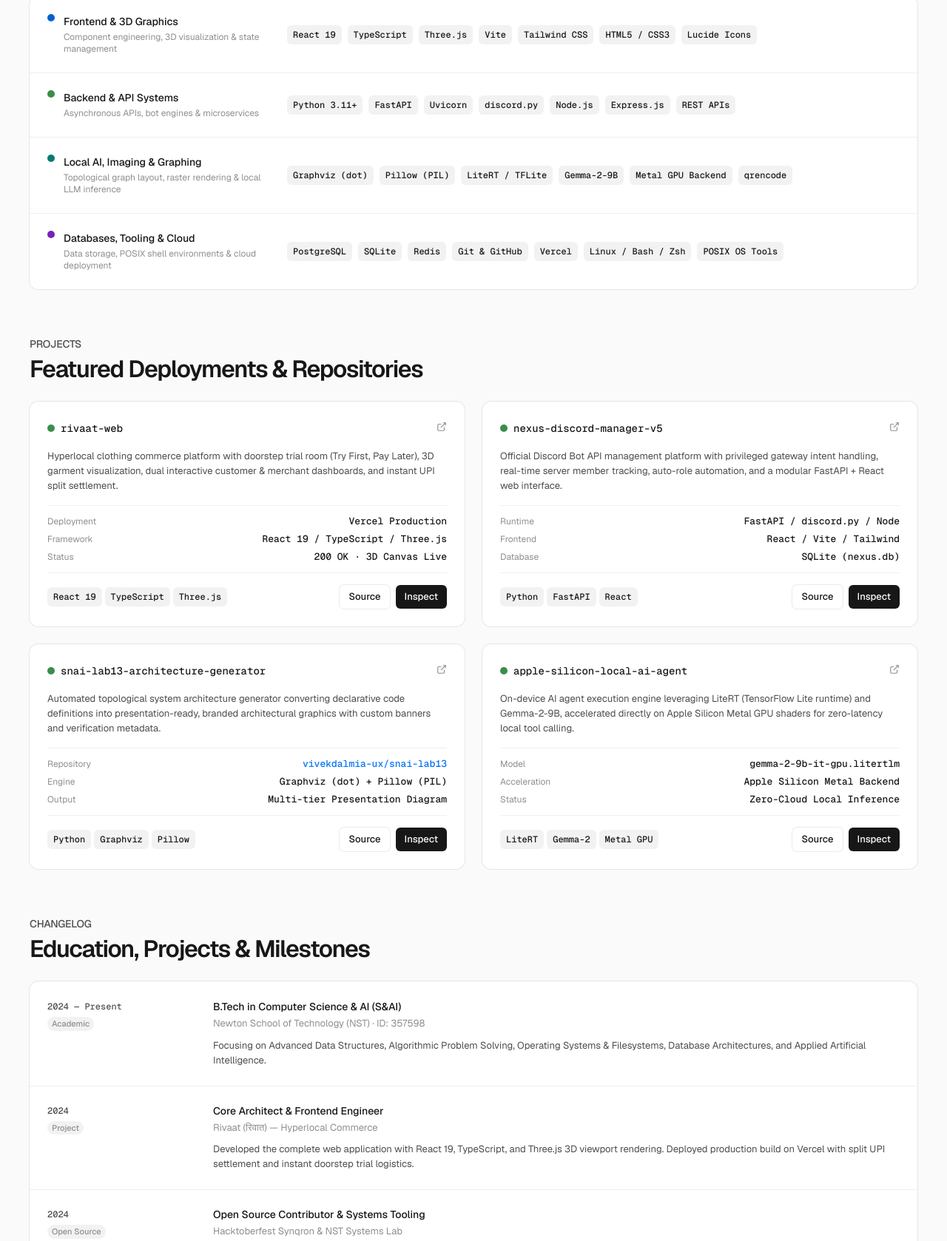
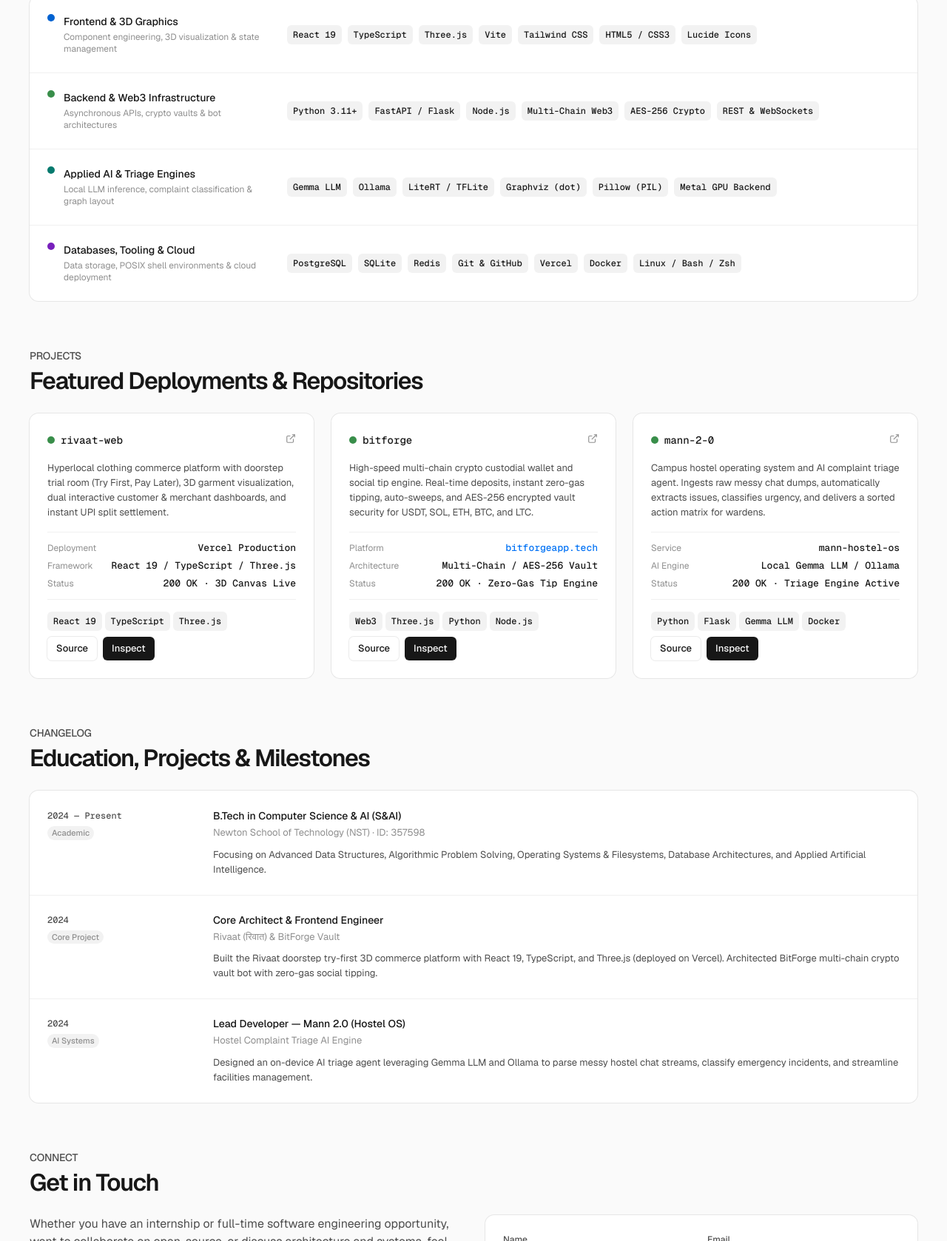
Before and after one commit to vivekdalmia-ux/portfolio, a plain HTML site: page index.html in a window 1280 px wide. Shown: the part 1006-2684 px from the top of the page at 74% size. Drawn offline with nearby package versions, Linux system fonts and the light colour scheme.

Commit message:
feat: replace 3 projects with BitForge and Mann 2.0

```diff
--- a/index.html
+++ b/index.html
@@ -3,7 +3,7 @@
 <head>
   <meta charset="UTF-8">
   <meta name="viewport" content="width=device-width, initial-scale=1.0">
-  <meta name="description" content="Vivek Dalmia — Software Engineer studying CS & AI at Newton School of Technology. Full-stack development, 3D web applications, systems tools, and local AI agent runtimes.">
+  <meta name="description" content="Vivek Dalmia — Software Engineer studying CS & AI at Newton School of Technology. Full-stack development, 3D commerce experiences, Web3 custodial vaults, and AI operating systems.">
   <meta name="author" content="Vivek Dalmia">
   <title>Vivek Dalmia — Software Engineer</title>
 
@@ -68,7 +68,7 @@
 
           <h1 class="hero-headline">Vivek Dalmia</h1>
           <p class="hero-subhead">
-            Software Engineer studying Computer Science &amp; Artificial Intelligence at Newton School of Technology. Building full-stack web applications, 3D commerce experiences, system architecture tooling, and on-device AI runtimes.
+            Software Engineer studying Computer Science &amp; Artificial Intelligence at Newton School of Technology. Architecting 3D commerce platforms, Web3 multi-chain custodial vaults, and intelligent campus operating systems.
           </p>
 
           <div class="hero-controls">
@@ -133,10 +133,10 @@
         <div class="about-layout">
           <div class="about-copy">
             <p class="body-text">
-              I am a Computer Science &amp; Artificial Intelligence (S&amp;AI) student at <strong>Newton School of Technology (NST)</strong>. My focus spans end-to-end software development: from 3D interactive web frontends to scalable backend API servers, systems architecture tools, and on-device AI runtimes.
+              I am a Computer Science &amp; Artificial Intelligence (S&amp;AI) student at <strong>Newton School of Technology (NST)</strong>. My work focuses on building full-stack platforms that bridge complex backends with high-performance interactive interfaces.
             </p>
             <p class="body-text">
-              I believe in building software that solves concrete, real-world problems. Whether building <em>Rivaat</em>—a hyperlocal try-before-you-buy commerce platform with Three.js rendering—or engineering Python graph generators with Graphviz and Pillow, I emphasize clean code, modular architecture, and low-latency execution.
+              My flagship developments include <strong>Rivaat</strong> (a 3D doorstep trial commerce platform on React 19 &amp; Three.js), <strong>BitForge</strong> (a multi-chain crypto custodial vault with social tipping bot capabilities), and <strong>Mann 2.0</strong> (an AI-powered hostel operating system that parses unstructured student chat dumps into prioritized maintenance actions).
             </p>
           </div>
 
@@ -144,33 +144,33 @@
             <div class="spec-card">
               <div class="spec-header">
                 <span class="status-dot status-blue" aria-hidden="true"></span>
-                <span class="spec-title">3D Web &amp; Modern UI</span>
+                <span class="spec-title">3D Web &amp; Commerce</span>
               </div>
-              <p class="spec-body">React 19, TypeScript, and Three.js 3D model visualization with Tailwind CSS styling.</p>
+              <p class="spec-body">React 19, TypeScript, and Three.js 3D garment viewport visualization with zero upfront pay model.</p>
             </div>
 
             <div class="spec-card">
               <div class="spec-header">
                 <span class="status-dot status-teal" aria-hidden="true"></span>
-                <span class="spec-title">Systems &amp; Architecture Tools</span>
+                <span class="spec-title">Web3 &amp; Custodial Vaults</span>
               </div>
-              <p class="spec-body">Automated code-to-architecture diagram pipelines utilizing Graphviz and Pillow raster composition.</p>
+              <p class="spec-body">BitForge multi-chain crypto custodial engine with zero-gas tips, automated sweeps, and AES-256 security.</p>
             </div>
 
             <div class="spec-card">
               <div class="spec-header">
                 <span class="status-dot status-purple" aria-hidden="true"></span>
-                <span class="spec-title">On-Device AI Runtimes</span>
+                <span class="spec-title">AI &amp; Campus Systems</span>
               </div>
-              <p class="spec-body">Deploying LiteRT and Gemma-2-9B local agents targeting Apple Silicon Metal GPU acceleration.</p>
+              <p class="spec-body">Mann 2.0 on-device LLM complaint triage engine classifying urgency and routing hostel operations.</p>
             </div>
 
             <div class="spec-card">
               <div class="spec-header">
                 <span class="status-dot status-green" aria-hidden="true"></span>
-                <span class="spec-title">Automation &amp; API Servers</span>
+                <span class="spec-title">Full-Stack Architecture</span>
               </div>
-              <p class="spec-body">High-performance async services built with FastAPI, Uvicorn, discord.py, and SQLite/Postgres.</p>
+              <p class="spec-body">High-performance async services built with Python, Node.js, FastAPI, Flask, and PostgreSQL.</p>
             </div>
           </div>
         </div>
@@ -204,42 +204,41 @@
             </div>
           </div>
 
-          <!-- Row 2: Backend & Systems -->
+          <!-- Row 2: Backend & Web3 -->
           <div class="skill-row">
             <div class="skill-row-info">
               <span class="status-dot status-green" aria-hidden="true"></span>
               <div>
-                <div class="skill-category">Backend &amp; API Systems</div>
-                <div class="skill-desc">Asynchronous APIs, bot engines &amp; microservices</div>
+                <div class="skill-category">Backend &amp; Web3 Infrastructure</div>
+                <div class="skill-desc">Asynchronous APIs, crypto vaults &amp; bot architectures</div>
               </div>
             </div>
             <div class="skill-tokens">
               <code class="code-token">Python 3.11+</code>
-              <code class="code-token">FastAPI</code>
-              <code class="code-token">Uvicorn</code>
-              <code class="code-token">discord.py</code>
+              <code class="code-token">FastAPI / Flask</code>
               <code class="code-token">Node.js</code>
-              <code class="code-token">Express.js</code>
-              <code class="code-token">REST APIs</code>
+              <code class="code-token">Multi-Chain Web3</code>
+              <code class="code-token">AES-256 Crypto</code>
+              <code class="code-token">REST &amp; WebSockets</code>
             </div>
           </div>
 
-          <!-- Row 3: Systems, Imaging & Local AI -->
+          <!-- Row 3: AI & Imaging -->
           <div class="skill-row">
             <div class="skill-row-info">
               <span class="status-dot status-teal" aria-hidden="true"></span>
               <div>
-                <div class="skill-category">Local AI, Imaging &amp; Graphing</div>
-                <div class="skill-desc">Topological graph layout, raster rendering &amp; local LLM inference</div>
+                <div class="skill-category">Applied AI &amp; Triage Engines</div>
+                <div class="skill-desc">Local LLM inference, complaint classification &amp; graph layout</div>
               </div>
             </div>
             <div class="skill-tokens">
+              <code class="code-token">Gemma LLM</code>
+              <code class="code-token">Ollama</code>
+              <code class="code-token">LiteRT / TFLite</code>
               <code class="code-token">Graphviz (dot)</code>
               <code class="code-token">Pillow (PIL)</code>
-              <code class="code-token">LiteRT / TFLite</code>
-              <code class="code-token">Gemma-2-9B</code>
               <code class="code-token">Metal GPU Backend</code>
-              <code class="code-token">qrencode</code>
             </div>
           </div>
 
@@ -258,8 +257,8 @@
               <code class="code-token">Redis</code>
               <code class="code-token">Git &amp; GitHub</code>
               <code class="code-token">Vercel</code>
+              <code class="code-token">Docker</code>
               <code class="code-token">Linux / Bash / Zsh</code>
-              <code class="code-token">POSIX OS Tools</code>
             </div>
           </div>
         </div>
@@ -273,7 +272,7 @@
         </div>
 
         <div class="projects-grid">
-          <!-- Real Project 1: Rivaat -->
+          <!-- Project 1: Rivaat -->
           <article class="project-box">
             <div class="project-box-header">
               <div class="project-title-area">
@@ -321,14 +320,14 @@
             </div>
           </article>
 
-          <!-- Real Project 2: Nexus Discord Manager -->
+          <!-- Project 2: BitForge -->
           <article class="project-box">
             <div class="project-box-header">
               <div class="project-title-area">
                 <span class="status-dot status-green" title="Active"></span>
-                <span class="project-name">nexus-discord-manager-v5</span>
+                <span class="project-name">bitforge</span>
               </div>
-              <a href="https://github.com/vivekdalmia-ux" target="_blank" rel="noopener noreferrer" class="icon-link" aria-label="View repository">
+              <a href="https://github.com/dalmiavivek/bitforge-website" target="_blank" rel="noopener noreferrer" class="icon-link" aria-label="View repository">
                 <svg width="14" height="14" viewBox="0 0 24 24" fill="none" stroke="currentColor" stroke-width="2">
                   <path d="M18 13v6a2 2 0 0 1-2 2H5a2 2 0 0 1-2-2V8a2 2 0 0 1 2-2h6"></path>
                   <polyline points="15 3 21 3 21 9"></polyline>
@@ -338,45 +337,46 @@
             </div>
 
             <p class="project-summary">
-              Official Discord Bot API management platform with privileged gateway intent handling, real-time server member tracking, auto-role automation, and a modular FastAPI + React web interface.
+              High-speed multi-chain crypto custodial wallet and social tip engine. Real-time deposits, instant zero-gas tipping, auto-sweeps, and AES-256 encrypted vault security for USDT, SOL, ETH, BTC, and LTC.
             </p>
 
             <div class="project-details">
               <div class="detail-row">
-                <span class="detail-label">Runtime</span>
-                <span class="detail-value meta-mono">FastAPI / discord.py / Node</span>
+                <span class="detail-label">Platform</span>
+                <a href="https://github.com/dalmiavivek/bitforge-website" target="_blank" rel="noopener noreferrer" class="detail-value meta-mono link">bitforgeapp.tech</a>
               </div>
               <div class="detail-row">
-                <span class="detail-label">Frontend</span>
-                <span class="detail-value meta-mono">React / Vite / Tailwind</span>
+                <span class="detail-label">Architecture</span>
+                <span class="detail-value meta-mono">Multi-Chain / AES-256 Vault</span>
               </div>
               <div class="detail-row">
-                <span class="detail-label">Database</span>
-                <span class="detail-value meta-mono">SQLite (nexus.db)</span>
+                <span class="detail-label">Status</span>
+                <span class="detail-value meta-mono">200 OK · Zero-Gas Tip Engine</span>
               </div>
             </div>
 
             <div class="project-footer">
               <div class="project-tags">
+                <code class="code-token">Web3</code>
+                <code class="code-token">Three.js</code>
                 <code class="code-token">Python</code>
-                <code class="code-token">FastAPI</code>
-                <code class="code-token">React</code>
+                <code class="code-token">Node.js</code>
               </div>
               <div class="project-actions">
-                <a href="https://github.com/vivekdalmia-ux" target="_blank" rel="noopener noreferrer" class="btn btn-sm btn-secondary">Source</a>
-                <a href="#projects" class="btn btn-sm btn-primary">Inspect</a>
+                <a href="https://github.com/dalmiavivek/bitforge-website" target="_blank" rel="noopener noreferrer" class="btn btn-sm btn-secondary">Source</a>
+                <a href="https://github.com/dalmiavivek/bitforge-website" target="_blank" rel="noopener noreferrer" class="btn btn-sm btn-primary">Inspect</a>
               </div>
             </div>
           </article>
 
-          <!-- Real Project 3: System Architecture Diagram Generator -->
+          <!-- Project 3: Mann 2.0 -->
           <article class="project-box">
             <div class="project-box-header">
               <div class="project-title-area">
                 <span class="status-dot status-green" title="Active"></span>
-                <span class="project-name">snai-lab13-architecture-generator</span>
+                <span class="project-name">mann-2-0</span>
               </div>
-              <a href="https://github.com/vivekdalmia-ux/snai-lab13" target="_blank" rel="noopener noreferrer" class="icon-link" aria-label="View repository">
+              <a href="https://github.com/dalmiavivek/hostel-complaint-triage" target="_blank" rel="noopener noreferrer" class="icon-link" aria-label="View repository">
                 <svg width="14" height="14" viewBox="0 0 24 24" fill="none" stroke="currentColor" stroke-width="2">
                   <path d="M18 13v6a2 2 0 0 1-2 2H5a2 2 0 0 1-2-2V8a2 2 0 0 1 2-2h6"></path>
                   <polyline points="15 3 21 3 21 9"></polyline>
@@ -386,81 +386,34 @@
             </div>
 
             <p class="project-summary">
-              Automated topological system architecture generator converting declarative code definitions into presentation-ready, branded architectural graphics with custom banners and verification metadata.
+              Campus hostel operating system and AI complaint triage agent. Ingests raw messy chat dumps, automatically extracts issues, classifies urgency, and delivers a sorted action matrix for wardens.
             </p>
 
             <div class="project-details">
               <div class="detail-row">
-                <span class="detail-label">Repository</span>
-                <a href="https://github.com/vivekdalmia-ux/snai-lab13" target="_blank" rel="noopener noreferrer" class="detail-value meta-mono link">vivekdalmia-ux/snai-lab13</a>
+                <span class="detail-label">Service</span>
+                <span class="detail-value meta-mono">mann-hostel-os</span>
               </div>
               <div class="detail-row">
-                <span class="detail-label">Engine</span>
-                <span class="detail-value meta-mono">Graphviz (dot) + Pillow (PIL)</span>
+                <span class="detail-label">AI Engine</span>
+                <span class="detail-value meta-mono">Local Gemma LLM / Ollama</span>
               </div>
               <div class="detail-row">
-                <span class="detail-label">Output</span>
-                <span class="detail-value meta-mono">Multi-tier Presentation Diagram</span>
+                <span class="detail-label">Status</span>
+                <span class="detail-value meta-mono">200 OK · Triage Engine Active</span>
               </div>
             </div>
 
             <div class="project-footer">
               <div class="project-tags">
                 <code class="code-token">Python</code>
-                <code class="code-token">Graphviz</code>
-                <code class="code-token">Pillow</code>
+                <code class="code-token">Flask</code>
+                <code class="code-token">Gemma LLM</code>
+                <code class="code-token">Docker</code>
               </div>
               <div class="project-actions">
-                <a href="https://github.com/vivekdalmia-ux/snai-lab13" target="_blank" rel="noopener noreferrer" class="btn btn-sm btn-secondary">Source</a>
-                <a href="https://github.com/vivekdalmia-ux/snai-lab13" target="_blank" rel="noopener noreferrer" class="btn btn-sm btn-primary">Inspect</a>
-              </div>
-            </div>
-          </article>
-
-          <!-- Real Project 4: Local AI Agent Runner on Apple Silicon -->
-          <article class="project-box">
-            <div class="project-box-header">
-              <div class="project-title-area">
-                <span class="status-dot status-green" title="Active"></span>
-                <span class="project-name">apple-silicon-local-ai-agent</span>
-              </div>
-              <a href="https://github.com/vivekdalmia-ux" target="_blank" rel="noopener noreferrer" class="icon-link" aria-label="View repository">
-                <svg width="14" height="14" viewBox="0 0 24 24" fill="none" stroke="currentColor" stroke-width="2">
-                  <path d="M18 13v6a2 2 0 0 1-2 2H5a2 2 0 0 1-2-2V8a2 2 0 0 1 2-2h6"></path>
-                  <polyline points="15 3 21 3 21 9"></polyline>
-                  <line x1="10" y1="14" x2="21" y2="3"></line>
-                </svg>
-              </a>
-            </div>
-
-            <p class="project-summary">
-              On-device AI agent execution engine leveraging LiteRT (TensorFlow Lite runtime) and Gemma-2-9B, accelerated directly on Apple Silicon Metal GPU shaders for zero-latency local tool calling.
-            </p>
-
-            <div class="project-details">
-              <div class="detail-row">
-                <span class="detail-label">Model</span>
-                <span class="detail-value meta-mono">gemma-2-9b-it-gpu.litertlm</span>
-              </div>
-              <div class="detail-row">
-                <span class="detail-label">Acceleration</span>
-                <span class="detail-value meta-mono">Apple Silicon Metal Backend</span>
-              </div>
-              <div class="detail-row">
-                <span class="detail-label">Status</span>
-                <span class="detail-value meta-mono">Zero-Cloud Local Inference</span>
-              </div>
-            </div>
-
-            <div class="project-footer">
-              <div class="project-tags">
-                <code class="code-token">LiteRT</code>
-                <code class="code-token">Gemma-2</code>
-                <code class="code-token">Metal GPU</code>
-              </div>
-              <div class="project-actions">
-                <a href="https://github.com/vivekdalmia-ux" target="_blank" rel="noopener noreferrer" class="btn btn-sm btn-secondary">Source</a>
-                <a href="#projects" class="btn btn-sm btn-primary">Inspect</a>
+                <a href="https://github.com/dalmiavivek/hostel-complaint-triage" target="_blank" rel="noopener noreferrer" class="btn btn-sm btn-secondary">Source</a>
+                <a href="https://github.com/dalmiavivek/hostel-complaint-triage" target="_blank" rel="noopener noreferrer" class="btn btn-sm btn-primary">Inspect</a>
               </div>
             </div>
           </article>
@@ -490,32 +443,32 @@
             </div>
           </div>
 
-          <!-- Log 2: Rivaat -->
+          <!-- Log 2: Rivaat & BitForge -->
           <div class="log-entry">
             <div class="log-meta">
               <span class="log-time meta-mono">2024</span>
-              <span class="log-tag">Project</span>
+              <span class="log-tag">Core Project</span>
             </div>
             <div class="log-content">
               <div class="log-role">Core Architect &amp; Frontend Engineer</div>
-              <div class="log-org">Rivaat (रिवात) — Hyperlocal Commerce</div>
+              <div class="log-org">Rivaat (रिवात) &amp; BitForge Vault</div>
               <p class="log-text">
-                Developed the complete web application with React 19, TypeScript, and Three.js 3D viewport rendering. Deployed production build on Vercel with split UPI settlement and instant doorstep trial logistics.
+                Built the Rivaat doorstep try-first 3D commerce platform with React 19, TypeScript, and Three.js (deployed on Vercel). Architected BitForge multi-chain crypto vault bot with zero-gas social tipping.
               </p>
             </div>
           </div>
 
-          <!-- Log 3: Open Source & Labs -->
+          <!-- Log 3: Mann 2.0 -->
           <div class="log-entry">
             <div class="log-meta">
               <span class="log-time meta-mono">2024</span>
-              <span class="log-tag">Open Source</span>
+              <span class="log-tag">AI Systems</span>
             </div>
             <div class="log-content">
-              <div class="log-role">Open Source Contributor &amp; Systems Tooling</div>
-              <div class="log-org">Hacktoberfest Synqron &amp; NST Systems Lab</div>
+              <div class="log-role">Lead Developer — Mann 2.0 (Hostel OS)</div>
+              <div class="log-org">Hostel Complaint Triage AI Engine</div>
               <p class="log-text">
-                Contributed to Hacktoberfest Synqron (Track 2), authored automated graph architecture generators using Graphviz &amp; Pillow, and developed POSIX system automation scripts.
+                Designed an on-device AI triage agent leveraging Gemma LLM and Ollama to parse messy hostel chat streams, classify emergency incidents, and streamline facilities management.
               </p>
             </div>
           </div>
--- a/style.css
+++ b/style.css
@@ -653,7 +653,7 @@ ul {
    -------------------------------------------------------------------------- */
 .projects-grid {
   display: grid;
-  grid-template-columns: repeat(2, 1fr);
+  grid-template-columns: repeat(3, 1fr);
   gap: var(--geist-space-6x); /* 24px */
 }
 
@@ -1024,6 +1024,10 @@ ul {
     grid-template-columns: 1fr;
   }
 
+  .projects-grid {
+    grid-template-columns: 1fr;
+  }
+
   .skill-row {
     grid-template-columns: 220px 1fr;
   }
```
